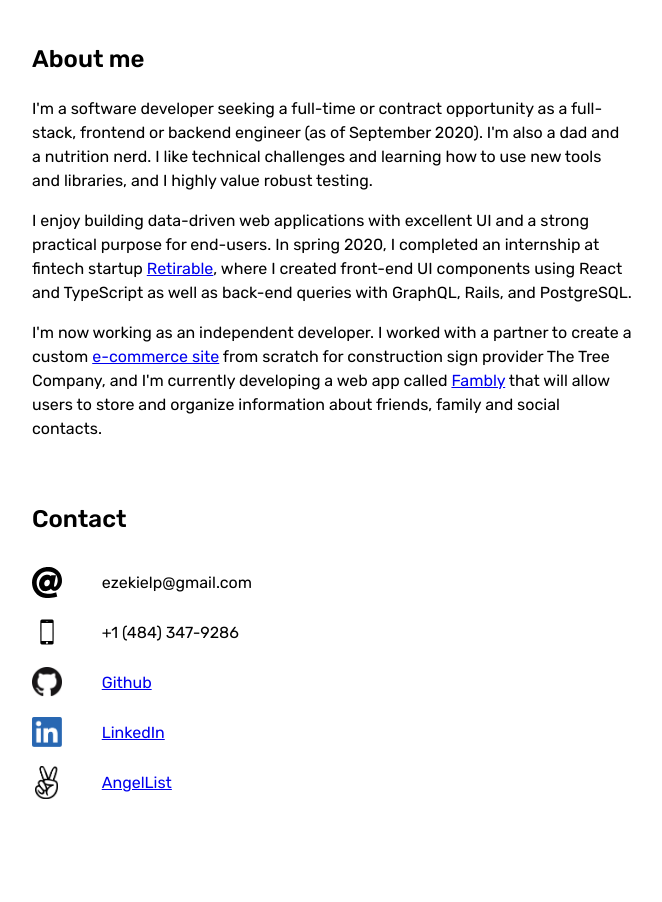
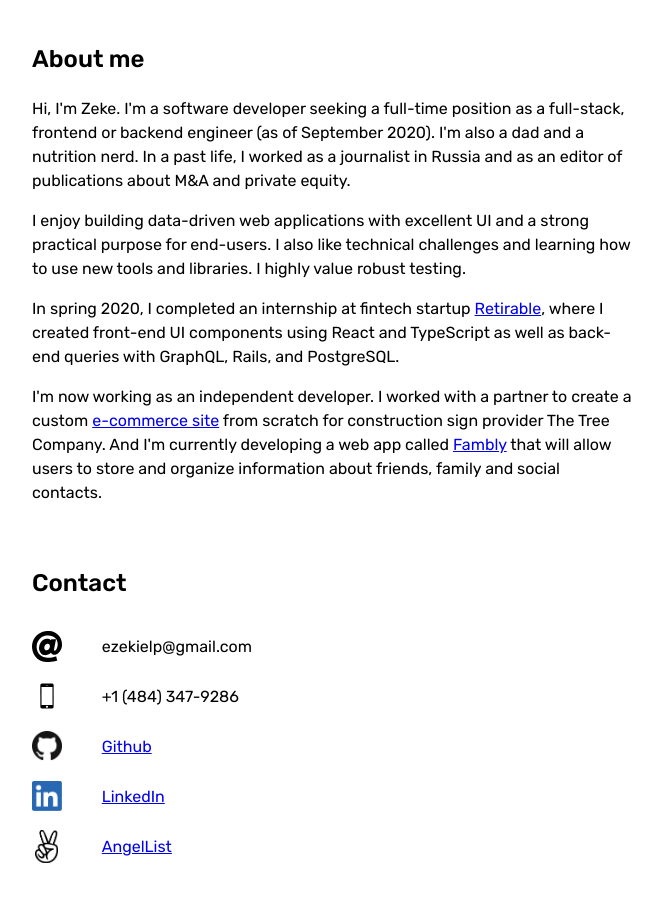
Before and after one commit to ezekielp/portfolio_site_2020, an Eleventy site: page layouts/default.html in a window 1280 px wide. Shown: the part 1860-2762 px from the top of the page, without its empty margins (308-970 px from the left). Before the commit the page ends 2715 px from the top, so only its background shows below. Built offline with nearby package versions, Linux system fonts and the light colour scheme; Eleventy itself is replaced by a stand-in of ours; files that its build step writes are made by us from their sources.

Commit message:
Tweak the 'about' text

```diff
--- a/_includes/about.html
+++ b/_includes/about.html
@@ -1,9 +1,10 @@
 <section>
   <div class="subheader">About me</div>
   <div>
-    <p>I'm a software developer seeking a full-time or contract opportunity as a full-stack, frontend or backend engineer (as of September 2020). I'm also a dad and a nutrition nerd. I like technical challenges and learning how to use new tools and libraries, and I highly value robust testing.</p>
-    <p>I enjoy building data-driven web applications with excellent UI and a strong practical purpose for end-users. In spring 2020, I completed an internship at fintech startup <a href="https://retirable.com/">Retirable</a>, where I created front-end UI components using React and TypeScript as well as back-end queries with GraphQL, Rails, and PostgreSQL.
+    <p>Hi, I'm Zeke. I'm a software developer seeking a full-time position as a full-stack, frontend or backend engineer (as of September 2020). I'm also a dad and a nutrition nerd. In a past life, I worked as a journalist in Russia and as an editor of publications about M&A and private equity.</p>
+    <p>I enjoy building data-driven web applications with excellent UI and a strong practical purpose for end-users. I also like technical challenges and learning how to use new tools and libraries. I highly value robust testing.</p>
+    <p>In spring 2020, I completed an internship at fintech startup <a href="https://retirable.com/">Retirable</a>, where I created front-end UI components using React and TypeScript as well as back-end queries with GraphQL, Rails, and PostgreSQL.
     </p>
-    <p>I'm now working as an independent developer. I worked with a partner to create a custom <a href="https://tree-company.herokuapp.com/">e-commerce site</a> from scratch for construction sign provider The Tree Company, and I'm currently developing a web app called <a href="https://www.fambly.io/">Fambly</a> that will allow users to store and organize information about friends, family and social contacts.</p>
+    <p>I'm now working as an independent developer. I worked with a partner to create a custom <a href="https://tree-company.herokuapp.com/">e-commerce site</a> from scratch for construction sign provider The Tree Company. And I'm currently developing a web app called <a href="https://www.fambly.io/">Fambly</a> that will allow users to store and organize information about friends, family and social contacts.</p>
   </div>
 </section>
--- /dev/null
+++ b/_includes/cv.html
@@ -0,0 +1,3 @@
+<a href="{{ '/assets/ezekiel_pfeifer_resume.pdf' | url }}" target="_blank" class="cv-link">
+  <div class="cv-btn">Download CV</div>
+</a>
--- a/layouts/default.html
+++ b/layouts/default.html
@@ -7,9 +7,7 @@
   <main>
     <header>
       <h1 class="header-name">Ezekiel Pfeifer</h1>
-      <a href="{{ '/assets/ezekiel_pfeifer_resume.pdf' | url }}" target="_blank" class="cv-link">
-        <div class="cv-btn">Download CV</div>
-      </a>
+      {% include cv.html %}
     </header>
     {% include projects.html %}
     {% include skills.html %}
```
Also changed, not shown: _includes/head.html (+0 -3 lines).
